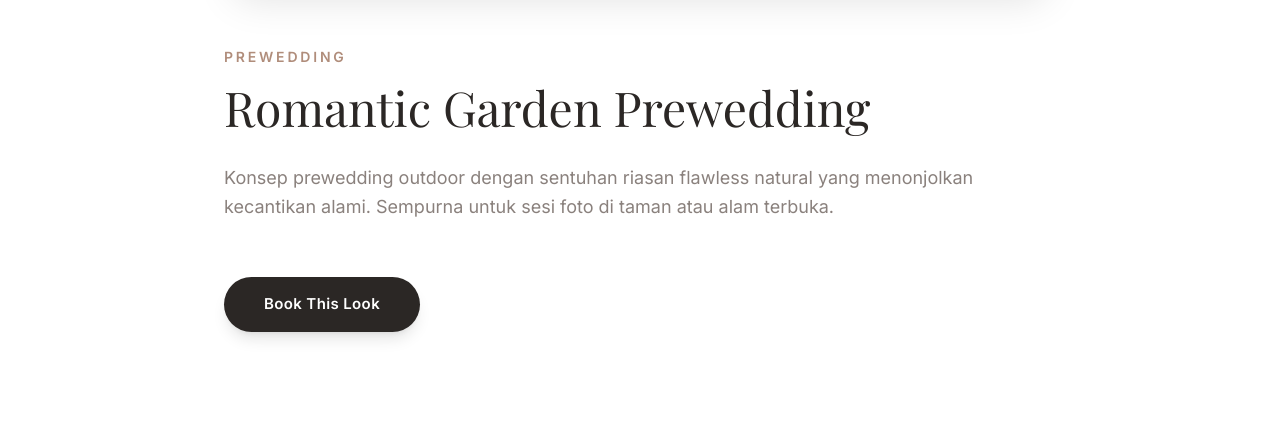
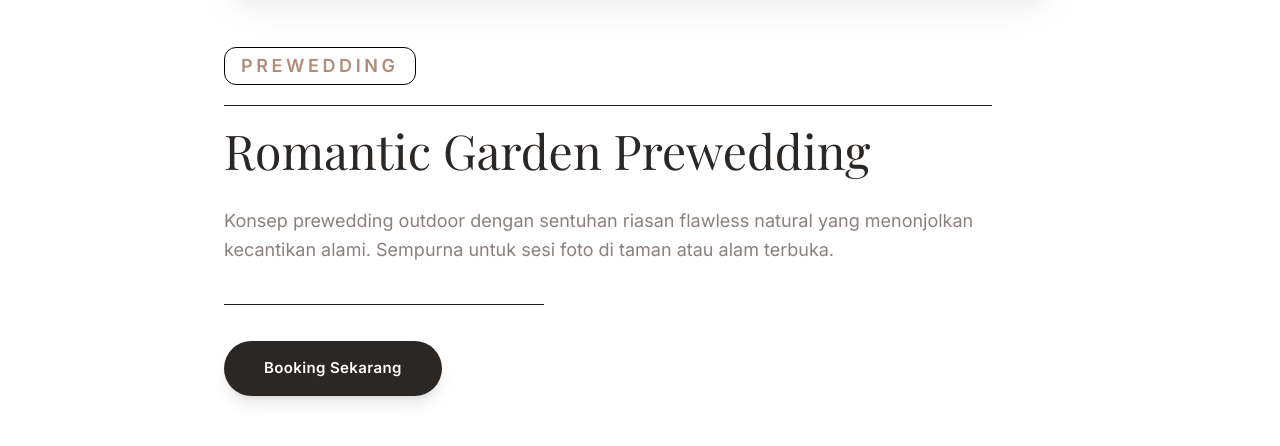
Before and after one commit to sugengpermana/mua, a Next.js app: page /gallery/Prewedding in a window 1280 px wide. Shown: the part 824-1270 px from the top of the page. Built offline with nearby package versions, Linux system fonts and the light colour scheme.

Commit message:
update galery detail

```diff
--- a/app/gallery/[id]/page.tsx
+++ b/app/gallery/[id]/page.tsx
@@ -67,10 +67,11 @@ export default async function GalleryDetailPage({
 
             {/* content descripsi galery */}
             <div className="max-w-3xl">
-              <span className="text-primary text-sm font-semibold tracking-[0.2em] uppercase block mb-4">
+              <span className="text-primary text-sm lg:text-lg  font-semibold tracking-[0.2em] uppercase block mb-4 border border-black rounded-xl px-4 py-1 max-w-fit">
                 {item.category}
               </span>
-              <h2 className="text-3xl md:text-5xl font-serif text-charcoal mb-8">
+              <hr className="mt-5 mb-5" />
+              <h2 className=" text-3xl md:text-5xl font-serif text-charcoal mb-8">
                 {item.title}
               </h2>
 
@@ -78,13 +79,13 @@ export default async function GalleryDetailPage({
                 <p>{item.description}</p>
                 {/* Additional spacing if needed for more description content */}
               </div>
-
+              <hr className="mt-5 mb-5 max-w-xs" />
               <div className="pt-4">
                 <a
-                  href={`https://wa.me/6281234567890?text=${encodeURIComponent(`Hi, I'm interested in the ${item.title} look.`)}`}
+                  href={`https://wa.me/6281234567890?text=${encodeURIComponent(`Hi aku tertarik dengan Makeup ${item.title}`)}`}
                   className="inline-block bg-charcoal hover:bg-primary text-white px-10 py-4 rounded-full font-semibold transition-colors duration-300 shadow-lg text-[15px] tracking-wide"
                 >
-                  Book This Look
+                  Booking Sekarang
                 </a>
               </div>
             </div>
```
